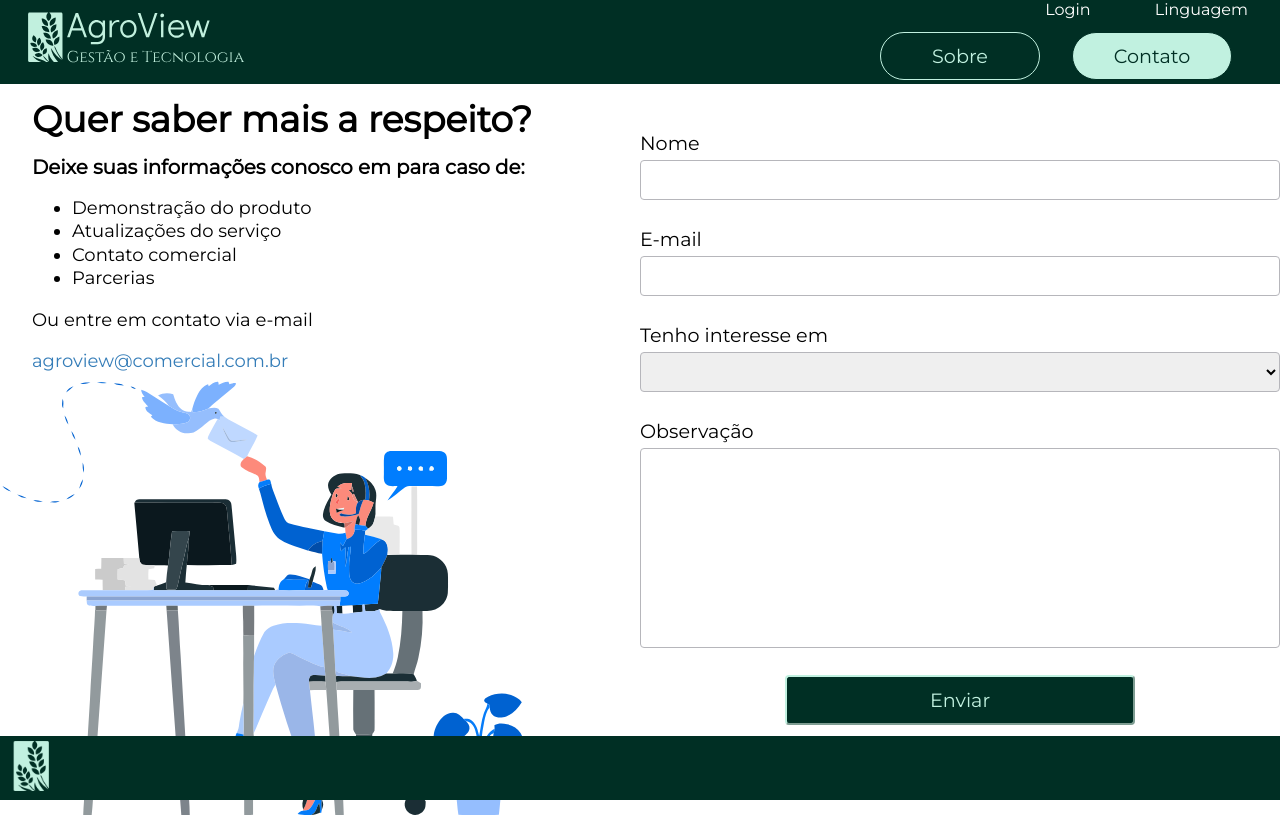
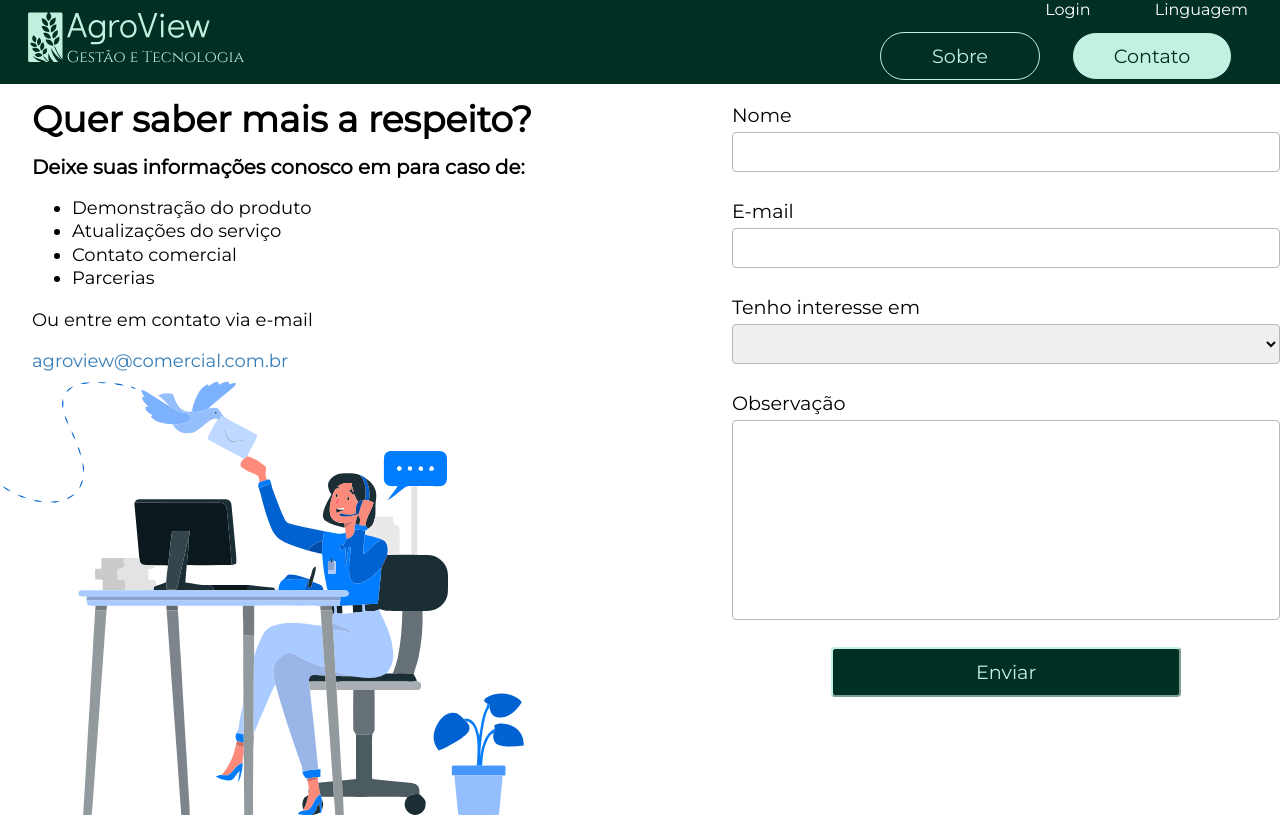
Before and after one commit to jojosuelobo/agroview, a React (Vite) app: page / in a window 1280 px wide. Shown: the top 817 px of the page. Built offline with nearby package versions, Linux system fonts and the light colour scheme.

Commit message:
Correção do footer

```diff
--- a/src/Components/FooterCustom/FooterCustom.module.scss
+++ b/src/Components/FooterCustom/FooterCustom.module.scss
@@ -2,7 +2,6 @@
 
 .footer {
     background-color: $verde-escuro;
-    position: absolute;
     bottom: 0;
     left: 0;
     width: 100%;
--- a/src/Pages/Contact/Contact.module.scss
+++ b/src/Pages/Contact/Contact.module.scss
@@ -1,11 +1,11 @@
 @import "@/styles/variables";
 
+.pai {
+
+    display: flex;
+
     .infos {
-    position: relative;
-    width: 100vh;
-    height: 100vh;
         margin-left: 2rem;
-
         font-weight: 200;
         font-size: 18px;
         line-height: 1.3em;
@@ -37,10 +37,10 @@
         // left: 40rem;
         // top: -58rem;
 
-    position: absolute;
         left: 40rem;
         top: 7rem;
 
         display: grid;
 
     }
+}
--- a/src/Pages/Contact/index.jsx
+++ b/src/Pages/Contact/index.jsx
@@ -14,6 +14,7 @@ export default function Contact() {
   return (
     <>
       <HeaderCustom />
+      <main className={styles.pai}>
         <div className={styles.infos}>
           <h1>Quer saber mais a respeito?</h1>
           <h2>Deixe suas informações conosco em para caso de:</h2>
@@ -33,9 +34,10 @@ export default function Contact() {
           <InputFieldCustom text='E-mail' />
           <InputSelectCustom text='Tenho interesse em' />
           <InputFieldCustom text='Observação' obs='obs' />
-        <ButtonCustom text='Enviar'/>
+          <ButtonCustom text='Enviar' />
         </form>
-      <FooterCustom/>
+      </main>
+      <FooterCustom />
     </>
   )
 }
```
Lines whose indentation alone changed are shown as unchanged.
